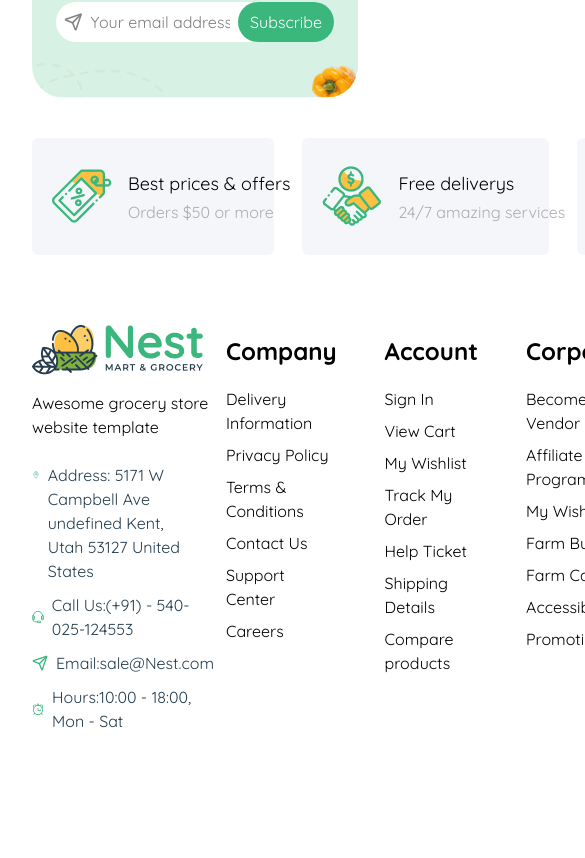
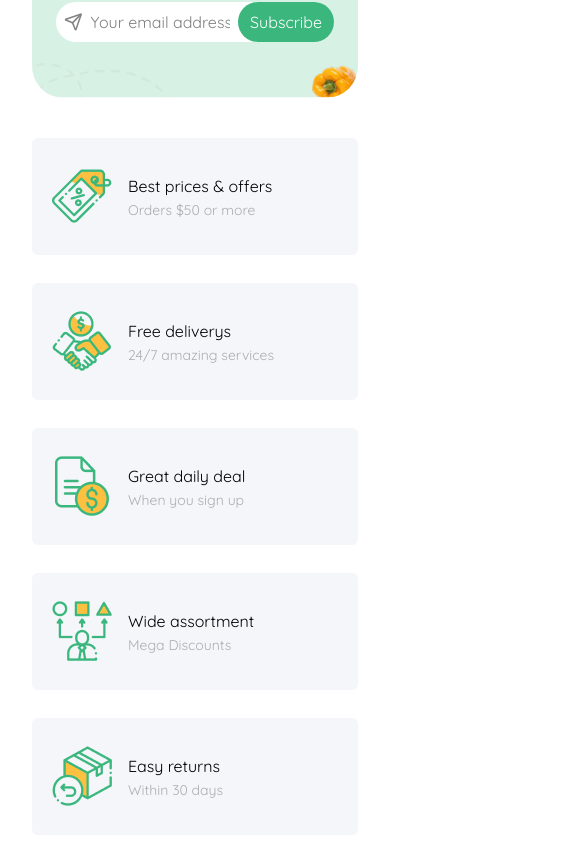
Before and after one commit to Tasnimmou11/E-Commerece_nest, a React (Vite) app: page / in a window 390 px wide. Shown: the part 8466-9324 px from the top of the page, 585 px wide, since content can reach past the window. Before the commit the page ends 9257 px from the top, so only its background shows below. Built offline with nearby package versions, Linux system fonts and the light colour scheme.

Commit message:
homepage responsive complete

```diff
--- a/src/components/Home/BannerBox.jsx
+++ b/src/components/Home/BannerBox.jsx
@@ -5,7 +5,9 @@ const BannerBox = () => {
   return (
     <section className='pt-10'>
         <div className="container">
-            <div className="flex gap-7">
+
+           <div className="grid grid-cols-1 md:grid-cols-2 lg:grid-cols-3 xl:grid-cols-5  gap-7">
+
                 <BannerBoxItem icon="/bannerbox1.png" h4="Best prices & offers">Orders $50 or more</BannerBoxItem>
                 <BannerBoxItem icon="/bannerbox2.png" h4="Free deliverys">24/7 amazing services</BannerBoxItem>
 
@@ -13,14 +15,11 @@ const BannerBox = () => {
 
                 <BannerBoxItem icon="/bannerbox4.png" h4="Wide assortment">Mega Discounts</BannerBoxItem>
                 <BannerBoxItem icon="/bannerbox5.png" h4="Easy returns">Within 30 days</BannerBoxItem>
+
+
                 {/* <BannerBoxItem icon="/bannerbox4.png" h4="Wide assortment" children="Within 30 days"></BannerBoxItem> */}
 
-
-
-
-
-
-            </div>
+           </div>
         </div>
     </section>
   )
--- a/src/components/Home/BannerBoxItem.jsx
+++ b/src/components/Home/BannerBoxItem.jsx
@@ -2,11 +2,11 @@ import React from 'react'
 
 const BannerBoxItem = ({ icon, h4, children }) => {
   return (
-    <div className='flex items-center py-7 bg-[#F4F6FA] rounded-md'>
-    <img src={icon} alt={icon} className='w-full pl-5' />
+    <div className='flex items-center py-7   bg-[#F4F6FA] rounded-md'>
+    <img src={icon} alt={icon} className='w-fit pl-5' />
     <div className='pl-4 pr-11'>
-        <h4 className='font-normal text-lg text-black text-nowrap  '>{h4}</h4>
-        <p className='font-normal text-base text-[#ADADAD] pt-0.5 text-nowrap'>{children}</p>
+        <h4 className='font-normal text-md md:text-lg text-black text-nowrap  '>{h4}</h4>
+        <p className='font-normal text-sm md:text-base text-[#ADADAD] pt-0.5 text-nowrap'>{children}</p>
     </div>
     </div>
   )
--- a/src/components/layout/Footer.jsx
+++ b/src/components/layout/Footer.jsx
@@ -10,7 +10,7 @@ const Footer = () => {
     <footer className='pt-16'>
       <div className="container">
 
-        <div className=' flex lg:flex-row flex-col-6 pb-11'>
+        <div className=' grid grid-cols-1 md:grid-cols-2 lg:grid-cols-3 xl:grid-cols-6  pb-11'>
           {/* 1st part */}
 
           <div>
@@ -38,7 +38,7 @@ const Footer = () => {
           </div>
 
 
-        <div className='pl-3'>
+        <div className='pl-6'>
           <h4 className=' text-2xl font-bold pt-4 '>Company</h4>
         <p className='font-normal text-base pt-5 '>Delivery Information</p>
         <p className='font-normal text-base pt-2 '>Privacy Policy</p>
@@ -48,7 +48,7 @@ const Footer = () => {
         <p className='font-normal text-base pt-2  '>Careers</p>
 
         </div>
-        <div className='pl-12'>
+        <div className=''>
           <h4 className=' text-2xl font-bold pt-4 '>Account</h4>
         <p className='font-normal text-base pt-5 '>Sign In</p>
         <p className='font-normal text-base pt-2 '>View Cart</p>
@@ -61,7 +61,7 @@ const Footer = () => {
 
 
 
-        <div className='pl-12'>
+        <div className=''>
           <h4 className=' text-2xl font-bold pt-4 '>Corporate</h4>
         <p className='font-normal text-base pt-5 '>Become a Vendor</p>
         <p className='font-normal text-base pt-2 '>Affiliate Program</p>
@@ -72,7 +72,7 @@ const Footer = () => {
         <p className='font-normal text-base pt-2  '>Promotions</p>
         </div>
 
-        <div className='pl-12'>
+        <div className=''>
           <h4 className=' text-2xl font-bold pt-4 '> Popular</h4>
         <p className='font-normal text-base pt-5 '>Milk & Flavoured Milk</p>
         <p className='font-normal text-base pt-2 '>Butter and Margarine</p>
@@ -83,7 +83,7 @@ const Footer = () => {
         <p className='font-normal text-base pt-2  '>Cheese</p>
         </div>
 
-        <div className='pl-12'>
+        <div className=''>
           <h4 className=' text-2xl font-bold pt-4 '> Install App</h4>
         <p className='font-normal text-base pt-5 '>From App Store or Google Play</p>
         <p className='font-normal text-base pt-2 '>Secured Payment Gateways</p>
```
